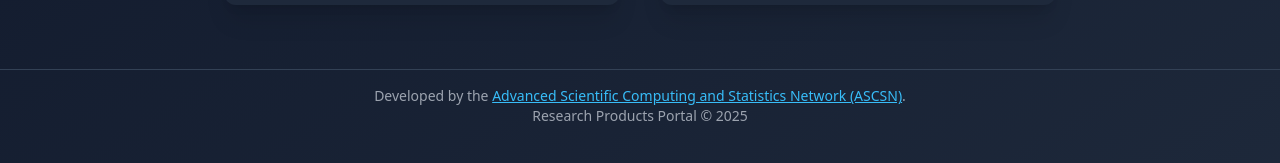
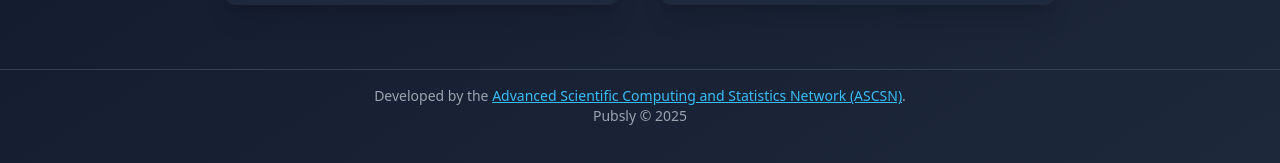
Before and after one commit to ascsn/pubsly, a React (Vite) app: page / in a window 1280 px wide. Shown: the part 555-718 px from the top of the page. Built offline with nearby package versions, Linux system fonts and the light colour scheme; some icons are missing.

Commit message:
rebranding

```diff
--- a/config.ts
+++ b/config.ts
@@ -1,4 +1,3 @@
-
 export interface AppConfig {
   auth0Domain: string;
   auth0ClientId: string;
@@ -31,7 +30,7 @@ const config: AppConfig = {
   enableAuth: true,
 
   // === APPLICATION SETTINGS ===
-  appName: "Research Products Portal",
+  appName: "Pubsly", // Updated application name
   defaultTags: ['research', 'portal-entry', 'collaboration-xyz', 'experiment'], // Example default tags
 
   // === API ENDPOINTS ===
```
Also changed, not shown: 2 other files (tests, documents, lock files or other folders).
